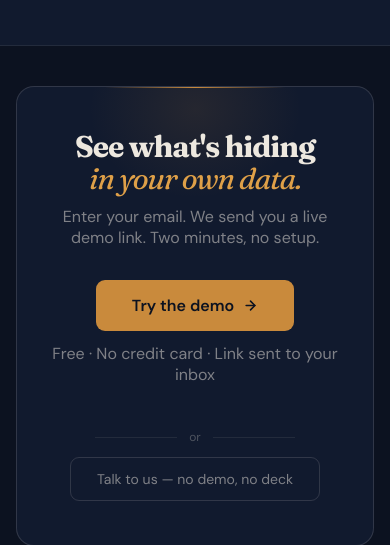
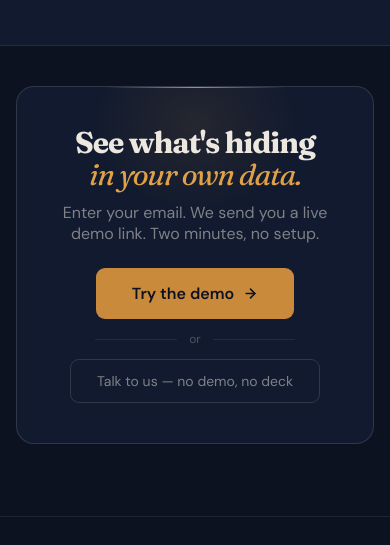
Before and after one commit to EmadAmeri/agmenticweb, a plain HTML site: page sentra/index.html in a window 390 px wide. Shown: the part 3736-4281 px from the top of the page. Drawn offline with Linux system fonts and the light colour scheme.

Commit message:
Tighten Sentra CTA box

```diff
--- a/sentra/index.html
+++ b/sentra/index.html
@@ -433,8 +433,10 @@ nav {
 
 .cta-section { padding: 56px 0 104px; }
 .cta-box {
+  width: min(100%, 1040px);
+  margin: 0 auto;
   border-radius: 18px;
-  padding: 64px 56px;
+  padding: 52px 48px;
   background: var(--navy-2);
   border: 1px solid var(--line-2);
   text-align: center;
@@ -474,7 +476,7 @@ nav {
 .cta-box p {
   font-size: 16px;
   color: var(--muted);
-  margin-bottom: 32px;
+  margin-bottom: 24px;
   position: relative;
   z-index: 1;
 }
@@ -694,7 +696,7 @@ footer {
   .cycle-step:nth-child(3),
   .cycle-step:nth-child(4) { border-top: 1px solid var(--line); }
   .cycle::before { display: none; }
-  .cta-box { padding: 44px 28px; }
+  .cta-box { padding: 40px 28px; }
 }
 
 @media (max-width: 560px) {
@@ -860,7 +862,6 @@ footer {
           Try the demo
           <svg width="15" height="15" viewBox="0 0 24 24" fill="none" stroke="currentColor" stroke-width="2.5" stroke-linecap="round" stroke-linejoin="round"><path d="M5 12h14"/><path d="m12 5 7 7-7 7"/></svg>
         </button>
-        <p class="cta-note">Free · No credit card · Link sent to your inbox</p>
         <div class="cta-or">or</div>
         <button class="btn-talk" onclick="openModal()">Talk to us — no demo, no deck</button>
       </div>
```
